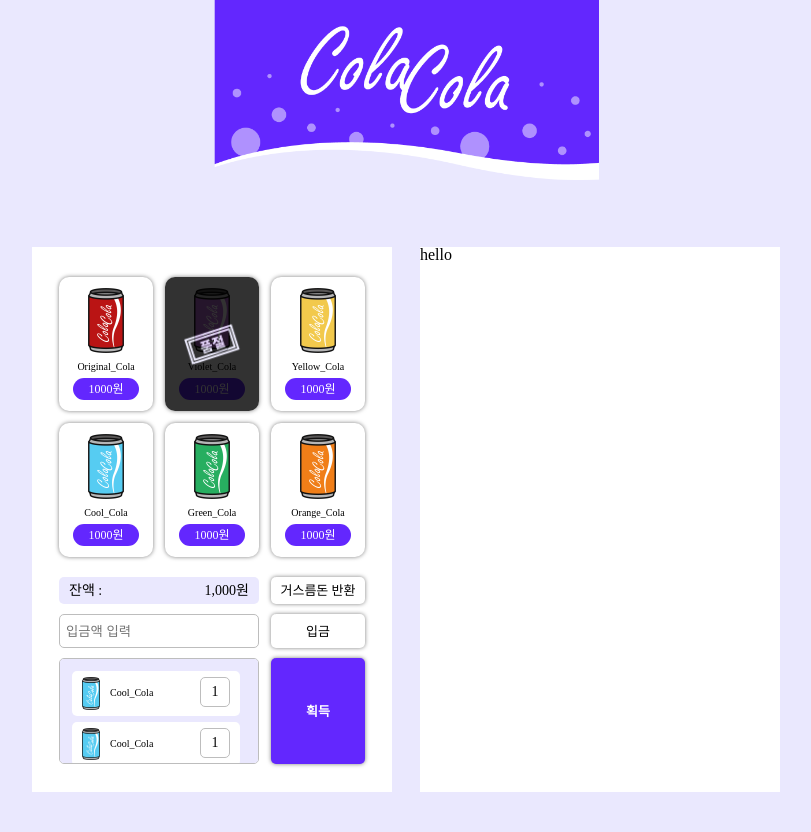
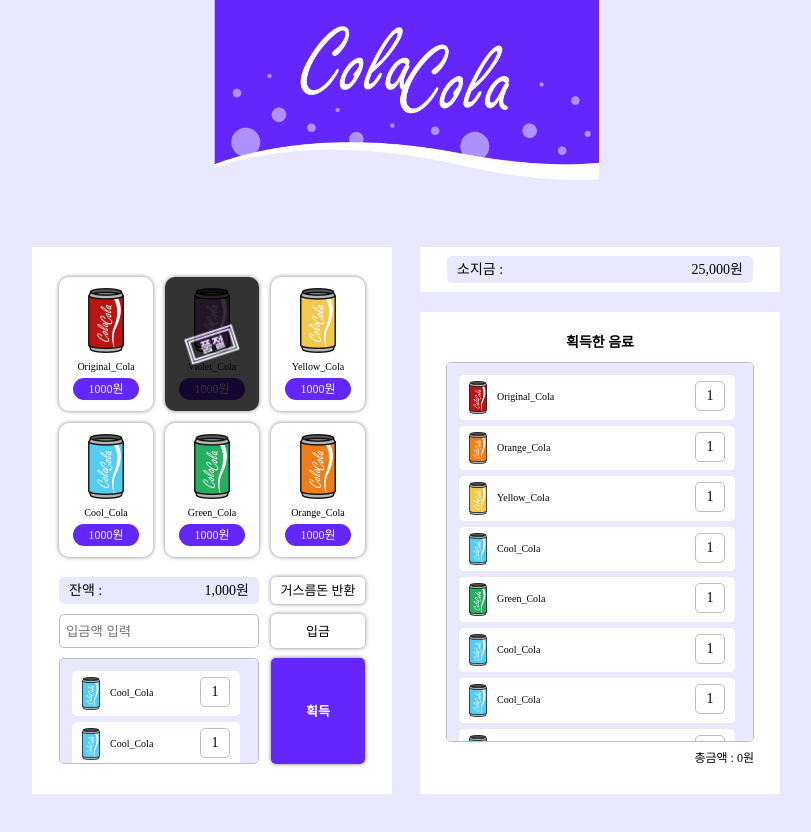
Before and after one commit to Nam-Wijeong/vending-machine, a plain HTML site: page index.html in a window 1280 px wide. Shown: the whole page, without its empty margins (234-1045 px from the left). Drawn offline with Linux system fonts and the light colour scheme.

Commit message:
0424 update

```diff
--- a/index.html
+++ b/index.html
@@ -101,8 +101,75 @@
       </section>
 
       <section class="my-info">
-        <h2 class="ir">내가 구입한 목록 정보입니다</h2>
-        hello
+        <h2 class="ir">나의 구입정보 확인 목록입니다</h2>
+        <div class="mymoney-container">
+          <div class="mymoney-info">
+            소지금 :
+            <span class="mymoney-txt"> 25,000원 </span>
+          </div>
+        </div>
+        <div class="myitem-container">
+          <strong class="myitem-title">획득한 음료</strong>
+          <ul class="myitem-list">
+            <li>
+              <button type="button" class="select-btn">
+                <img src="image/Original_Cola.png" alt="" class="item-img" />
+                <strong class="item-name">Original_Cola</strong>
+                <strong class="item-num">1</strong>
+              </button>
+            </li>
+            <li>
+              <button type="button" class="select-btn">
+                <img src="image/Orange_Cola.png" alt="" class="item-img" />
+                <strong class="item-name">Orange_Cola</strong>
+                <strong class="item-num">1</strong>
+              </button>
+            </li>
+            <li>
+              <button type="button" class="select-btn">
+                <img src="image/Yellow_Cola.png" alt="" class="item-img" />
+                <strong class="item-name">Yellow_Cola</strong>
+                <strong class="item-num">1</strong>
+              </button>
+            </li>
+            <li>
+              <button type="button" class="select-btn">
+                <img src="image/Cool_Cola.png" alt="" class="item-img" />
+                <strong class="item-name">Cool_Cola</strong>
+                <strong class="item-num">1</strong>
+              </button>
+            </li>
+            <li>
+              <button type="button" class="select-btn">
+                <img src="image/Green_Cola.png" alt="" class="item-img" />
+                <strong class="item-name">Green_Cola</strong>
+                <strong class="item-num">1</strong>
+              </button>
+            </li>
+            <li>
+              <button type="button" class="select-btn">
+                <img src="image/Cool_Cola.png" alt="" class="item-img" />
+                <strong class="item-name">Cool_Cola</strong>
+                <strong class="item-num">1</strong>
+              </button>
+            </li>
+            <li>
+              <button type="button" class="select-btn">
+                <img src="image/Cool_Cola.png" alt="" class="item-img" />
+                <strong class="item-name">Cool_Cola</strong>
+                <strong class="item-num">1</strong>
+              </button>
+            </li>
+            <li>
+              <button type="button" class="select-btn">
+                <img src="image/Cool_Cola.png" alt="" class="item-img" />
+                <strong class="item-name">Cool_Cola</strong>
+                <strong class="item-num">1</strong>
+              </button>
+            </li>
+          </ul>
+          <strong class="total-price">총금액 : 0원</strong>
+        </div>
       </section>
     </section>
   </body>
--- a/style.css
+++ b/style.css
@@ -46,10 +46,6 @@ body {
 
 .item-list .item-btn:active {
   outline: 3px solid #6327fe;
-}
-
-.item-btn.sold-out {
-  pointer-events: none;
 }
 
 .item-btn.sold-out::before {
@@ -147,7 +143,7 @@ body {
   background-color: #eae8fe;
 }
 
-.select-list .select-btn {
+.select-btn {
   background-color: #fff;
   padding: 6px 10px;
   border-radius: 5px;
@@ -157,21 +153,21 @@ body {
   margin-top: 6px;
 }
 
-.select-list .select-btn .item-img {
+.select-btn .item-img {
   display: block;
   width: 18px;
   float: left;
   margin-right: 10px;
 }
 
-.select-list .select-btn .item-name {
+.select-btn .item-name {
   float: left;
   font-size: 10px;
   font-weight: 500;
   line-height: 32.5px;
 }
 
-.select-list .select-btn .item-num {
+.select-btn .item-num {
   display: flex;
   justify-content: center;
   align-items: center;
@@ -195,6 +191,56 @@ body {
 
 .my-info {
   width: 360px;
-  background-color: #fff;
   margin-top: 247px;
 }
+
+.mymoney-container {
+  background-color: #fff;
+  padding: 9px 27px;
+}
+
+.mymoney-info {
+  padding: 7px 10px 6px 10px;
+  font-size: 14px;
+  font-weight: 500;
+  background-color: #eae8fe;
+  border-radius: 5px;
+}
+
+.mymoney-txt {
+  float: right;
+}
+
+.myitem-container {
+  margin-top: 20px;
+  background-color: #fff;
+  padding: 24px 26px 52px 26px;
+}
+
+.myitem-title {
+  display: block;
+  font-size: 14px;
+  font-weight: 700;
+  text-align: center;
+  margin-bottom: 12px;
+}
+
+.myitem-list {
+  overflow: scroll;
+  background-color: #eae8fe;
+  height: 380px;
+  padding: 12px 18px 12px 12px;
+  border: 1px solid #bdbdbd;
+  border-radius: 5px;
+}
+
+.myitem-list li + li {
+  margin-top: 6px;
+}
+
+.total-price {
+  font-size: 12px;
+  font-weight: 500;
+  float: right;
+  margin-top: 10px;
+}
```
